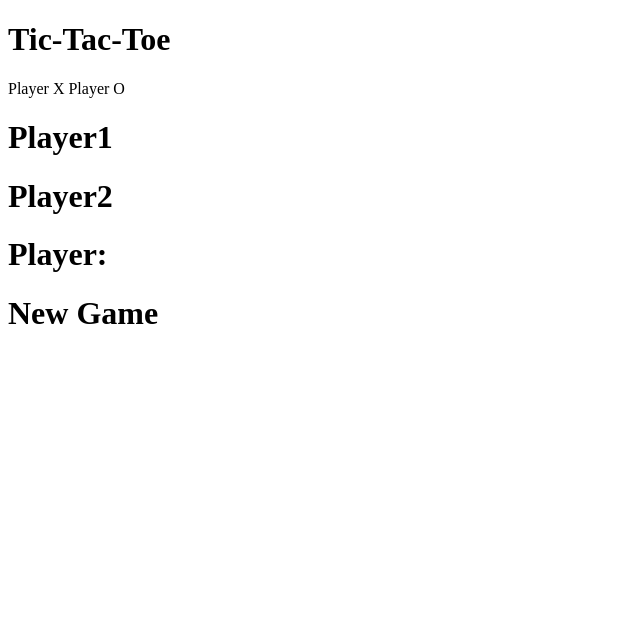
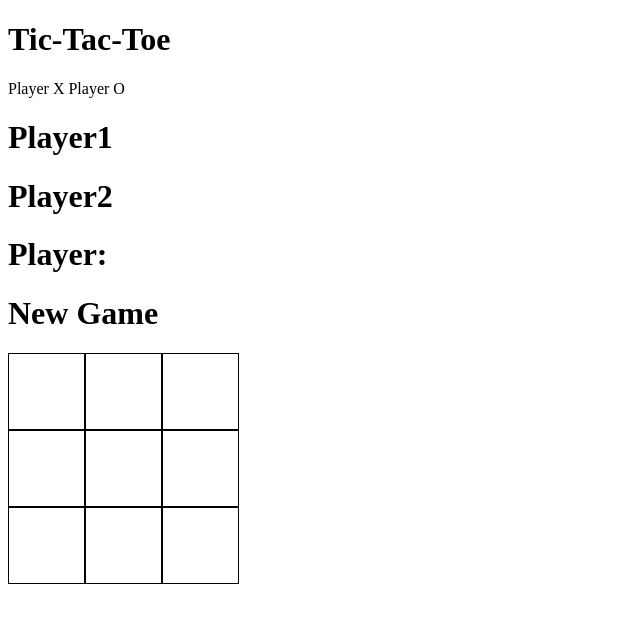
Before and after one commit to Mbrenneman0/TicTacToe, a plain HTML site: page index.html in a window 1280 px wide. Shown: the whole page, without its empty margins (0-640 px from the left). Drawn offline with Linux system fonts and the light colour scheme.

Commit message:
update to css

```diff
--- a/index.html
+++ b/index.html
@@ -18,21 +18,21 @@
 
     <div class="tic-tac-toe">
         <div class="row1">
-            <div class="cell"></div>
-            <div class="cell"></div>
-            <div class="cell"></div>
+            <div class="cell" onclick="takeTurn(this)"></div>
+            <div class="cell" onclick="takeTurn(this)"></div>
+            <div class="cell" onclick="takeTurn(this)"></div>
             </div>
             <div class="tic-tac-toe">
         <div class="row2">
-            <div class="cell"></div>
-            <div class="cell"></div>
-            <div class="cell"></div>
+            <div class="cell" onclick="takeTurn(this)"></div>
+            <div class="cell" onclick="takeTurn(this)"></div>
+            <div class="cell" onclick="takeTurn(this)"></div>
             </div>
             <div class="tic-tac-toe">
         <div class="row3">
-            <div class="cell"></div>
-            <div class="cell"></div>
-            <div class="cell"></div>
+            <div class="cell" onclick="takeTurn(this)"></div>
+            <div class="cell" onclick="takeTurn(this)"></div>
+            <div class="cell" onclick="takeTurn(this)"></div>
             </div>
 
 
--- a/style.css
+++ b/style.css
@@ -0,0 +1,14 @@
+.row1, .row2, .row3 {
+    display: flex;
+}
+
+.cell {
+    width:75px ;
+    height:75px ;
+    border:1px solid black;
+    display:flex;
+    align-items: center;
+    justify-content: center;
+    font-size: 36px;
+    font-weight: bold;
+}
--- a/tictactoe.js
+++ b/tictactoe.js
@@ -5,9 +5,9 @@ let grid = [];
 for(let row = 0; row < 3; row++)
 {
     let newRow = []
-    for(let col = 0; col < 3; row++)
+    for(let col = 0; col < 3; col++)
     {
-        newRow.push(document.getElementsByClassName("cell")[row*col])
+        newRow.push(document.getElementsByClassName("cell")[row*3 + col])
     }
     grid.push(newRow);
 }
@@ -33,7 +33,7 @@ function nextTurn()
     }
     else
     {
-        turn === "X";
+        turn = "X";
     }
 }
 
```
